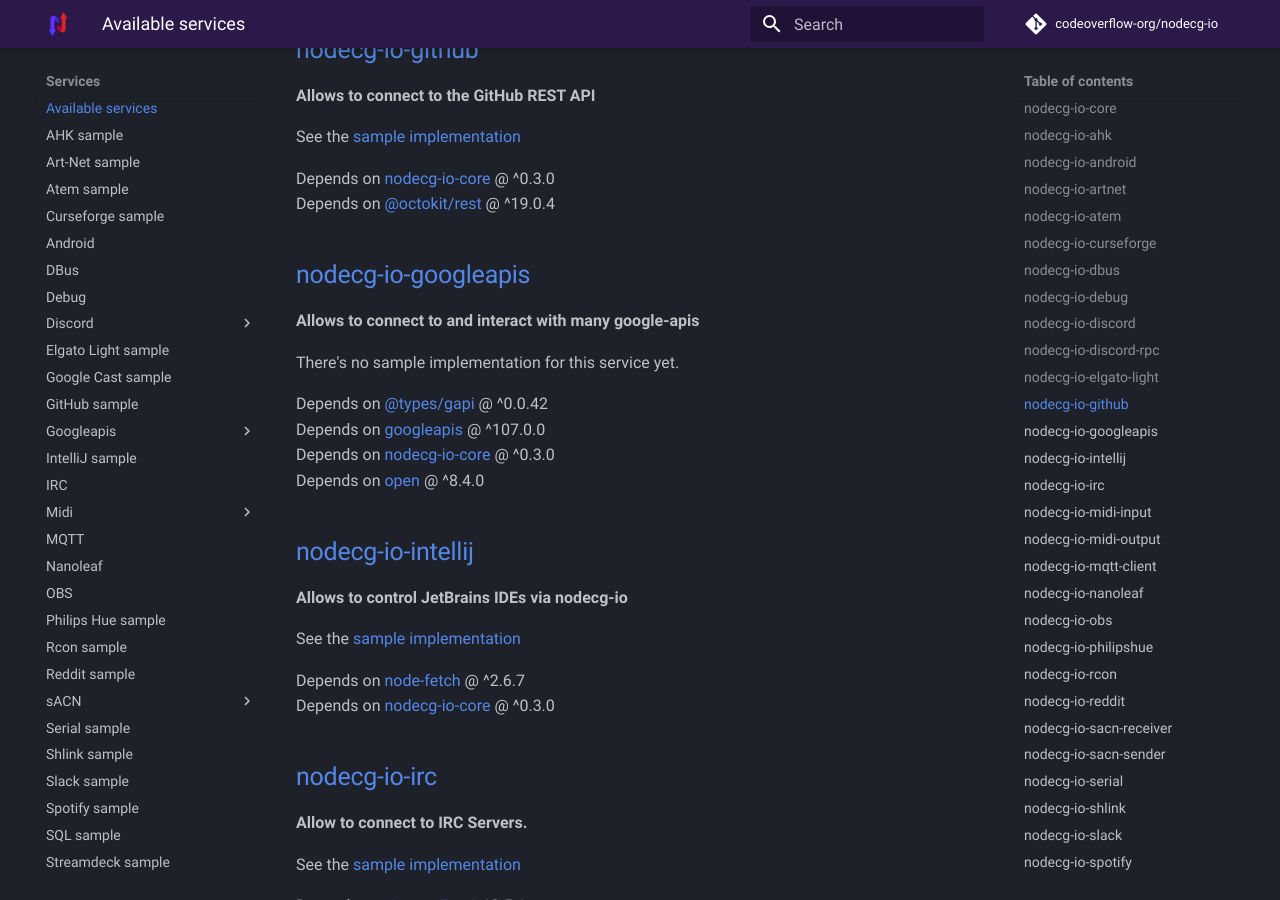
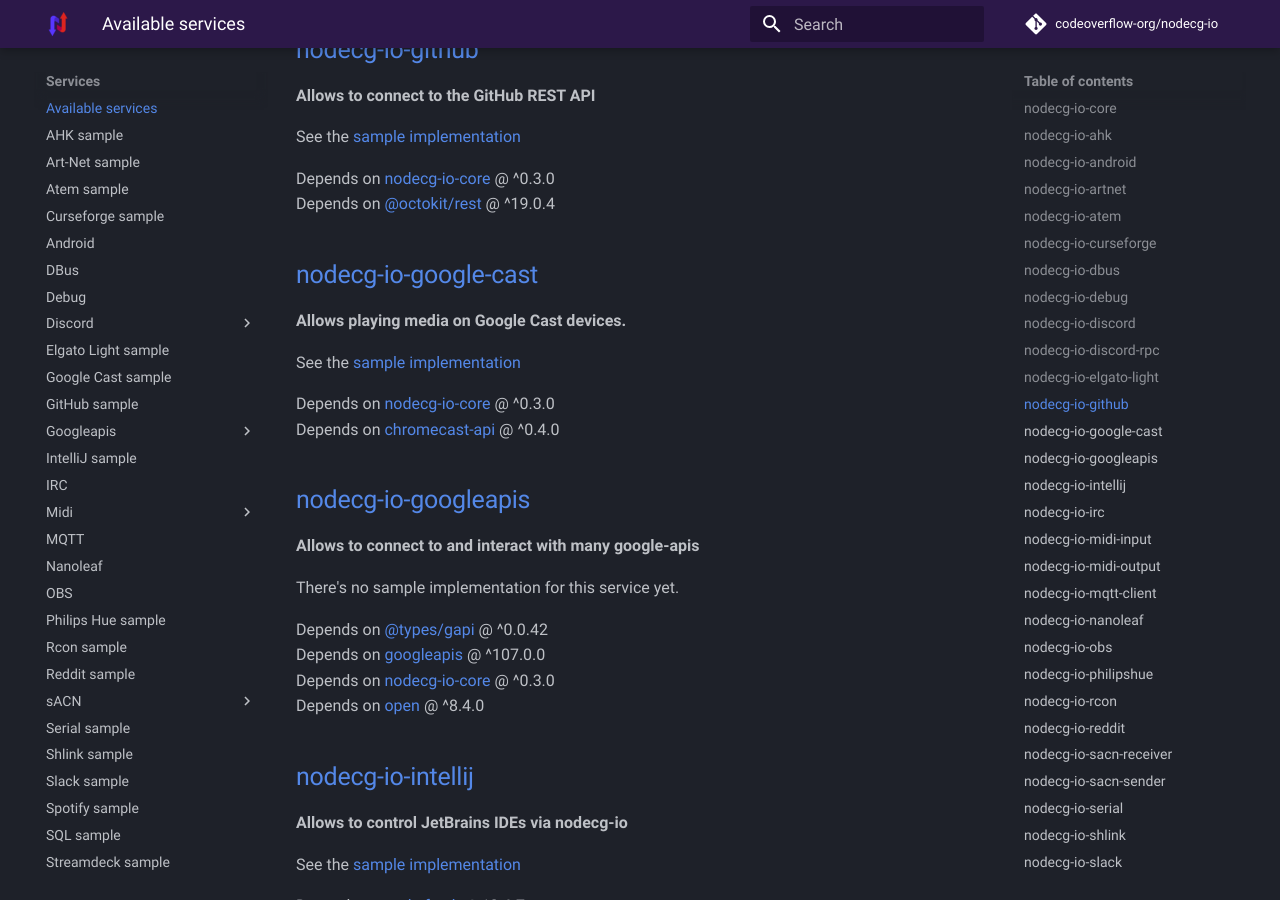
Before and after one commit to codeoverflow-org/nodecg-io-docs, an MkDocs documentation site: the page built from docs/services.md, in a window 1280 px wide and 900 px high, scrolled down 2787 px. Built offline with MkDocs 1.6.1 and Material for MkDocs 9.7.7, drawn with Linux system fonts in a browser that asks for light colours; comment, search, counter and statistics services are not loaded; the version menu is left out.

Commit message:
Update generated documentation (codeoverflow-org/nodecg-io@c6a56cc335e6ec553748d6aab1af06ad51016e86)

```diff
--- a/docs/services.md
+++ b/docs/services.md
@@ -111,6 +111,15 @@
 
 Depends on [nodecg-io-core](https://github.com/codeoverflow-org/nodecg-io/tree/main/nodecg-io-core) @ ^0.3.0 <br>
 Depends on [@octokit/rest](https://www.npmjs.com/package/@octokit/rest) @ ^19.0.4 <br>
+
+## [nodecg-io-google-cast](https://github.com/codeoverflow-org/nodecg-io/tree/main/services/nodecg-io-google-cast)
+
+**Allows playing media on Google Cast devices.**
+
+See the [sample implementation](samples/google-cast.md)
+
+Depends on [nodecg-io-core](https://github.com/codeoverflow-org/nodecg-io/tree/main/nodecg-io-core) @ ^0.3.0 <br>
+Depends on [chromecast-api](https://www.npmjs.com/package/chromecast-api) @ ^0.4.0 <br>
 
 ## [nodecg-io-googleapis](https://github.com/codeoverflow-org/nodecg-io/tree/main/services/nodecg-io-googleapis)
 
```
Also changed, not shown: docs/dependencies.md (+4 -0 lines), docs/index.md (+1 -1 lines).
